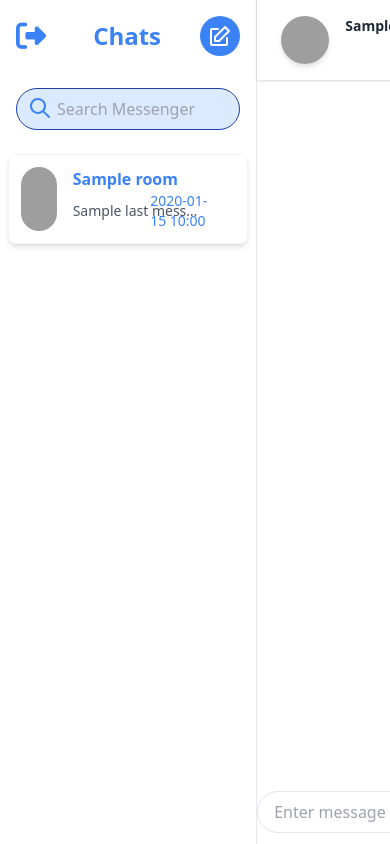
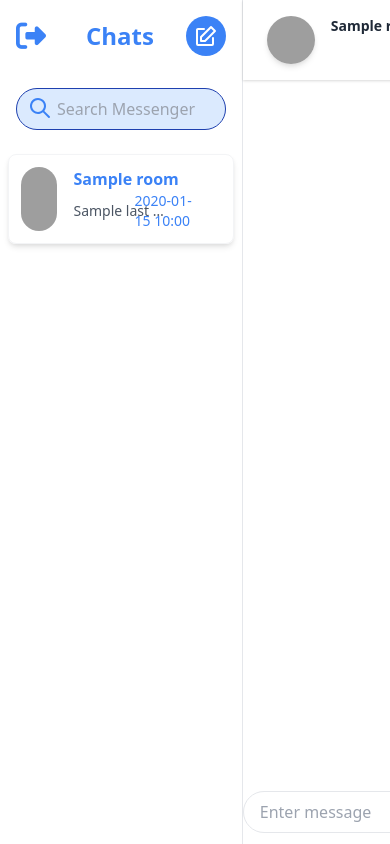
Before and after one commit to carrot2803/Bluberi, a Flask app: template App/templates/chat.html in a window 390 px wide. Run offline with Flask 3, Linux system fonts and the light colour scheme; tables that the repository leaves empty hold one stand-in row (values such as "Sample post"); the template is opened without the code that fills it: values that come from a table or form of the project are taken from there, most other values are stand-ins (such as "Sample title", 1, 10 or a date in 2020); some libraries are stand-ins or nearby versions; grey boxes are pictures that could not be loaded.

Commit message:
sidebar mobile

```diff
--- a/App/templates/_room_list.html
+++ b/App/templates/_room_list.html
@@ -4,14 +4,14 @@
     <a class="contact-item mb-2 flex justify-between items-center p-3 hover:bg-blue-100 rounded-lg relative shadow-md border border-gray-100 hover:border-blue-300"
         href="/chat/{{room.room_name}}">
         <div class="w-16 h-16 relative flex flex-shrink rounded-full overflow-hidden">
-            <img class="w-full h-full object-cover" src="https://loremflickr.com/1234/2345/cats?lock={{ room.room.room_id }}"
-                alt="chat-user" />
+            <img class="w-full h-full object-cover"
+                src="https://loremflickr.com/1234/2345/cats?lock={{ room.room.room_id }}" alt="chat-user" />
         </div>
         <div class="info-container flex-auto min-w-0 ml-4 mr-6 hidden md:block group-hover:block">
             <p class="room-name text-blue-500 font-bold">{{ room.room_name }}</p>
             <div class="flex items-center justify-between text-sm text-gray-600">
                 <div class="message-info min-w-0">
-                    <p class="truncate max-w-sm w-32">
+                    <p class="truncate max-w-sm w-24">
                         {% if room.get_last_message() %}
                         {{ room.get_last_message().sender_name }}: {{
                         room.get_last_message().message }}
@@ -29,5 +29,6 @@
         </div>
     </a>
     {% endfor %}
+
 </div>
 {% endblock %}
```
